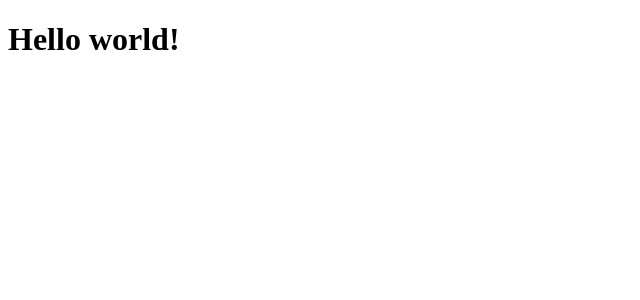
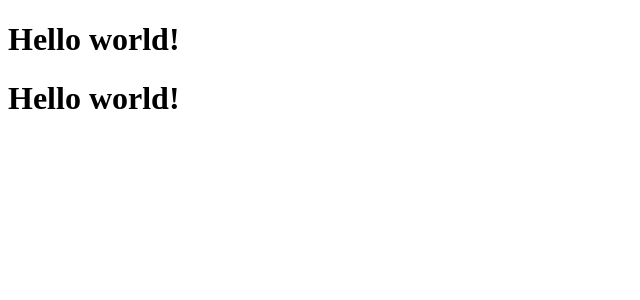
Before and after one commit to Nitroxt5/front, an Angular app: page / in a window 1280 px wide. Shown: the top 300 px of the page, without its empty margins (0-640 px from the left). Built offline with nearby package versions, Linux system fonts and the light colour scheme.

Commit message:
Update app.component.html

```diff
--- a/src/app/app.component.html
+++ b/src/app/app.component.html
@@ -1 +1,2 @@
 <msg></msg>
+<msg></msg>
```
